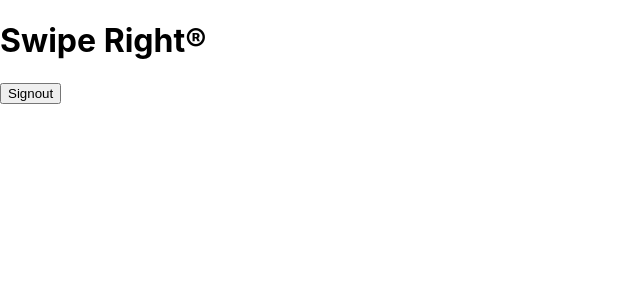
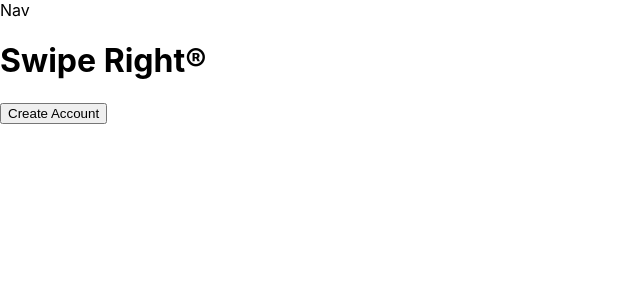
Before and after one commit to DDeShon/dating-app-old, a React (Create React App) app: page / in a window 1280 px wide. Shown: the top 300 px of the page, without its empty margins (0-640 px from the left). Built offline with nearby package versions, Linux system fonts and the light colour scheme.

Commit message:
added navigation

```diff
--- /dev/null
+++ b/src/components/Nav.js
@@ -0,0 +1,5 @@
+const Nav = () => {
+  return <div>Nav</div>;
+};
+
+export default Nav;
--- a/src/pages/Home.js
+++ b/src/pages/Home.js
@@ -1,16 +1,20 @@
+import Nav from "../components/Nav";
 const Home = () => {
-  const authToken = true;
+  const authToken = false;
   const handleClick = () => {
     console.log("clicked");
   };
 
   return (
+    <>
+      <Nav />
       <div className="home">
         <h1>Swipe Right®</h1>
         <button className="primary-button" onClick={handleClick}>
           {authToken ? "Signout" : "Create Account"}
         </button>
       </div>
+    </>
   );
 };
 
```
Also changed, not shown: index.html (deleted), 1 other file (tests, documents, lock files or other folders). Lines whose indentation alone changed are shown as unchanged.
